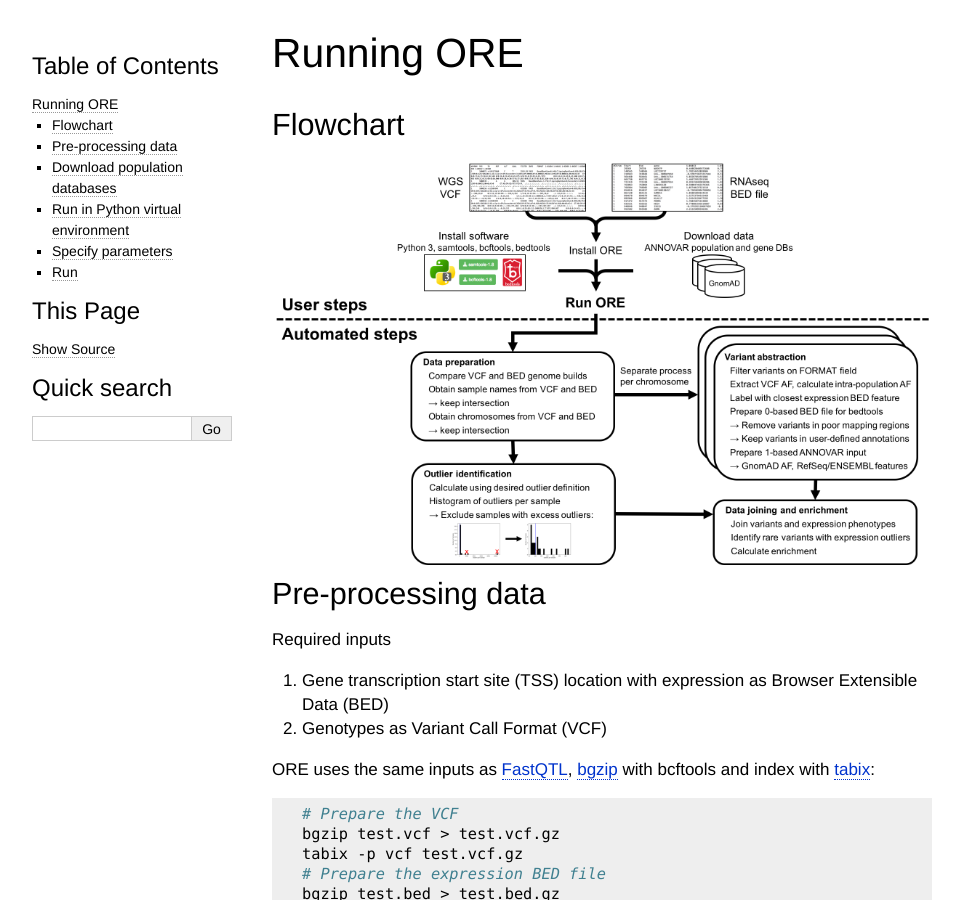
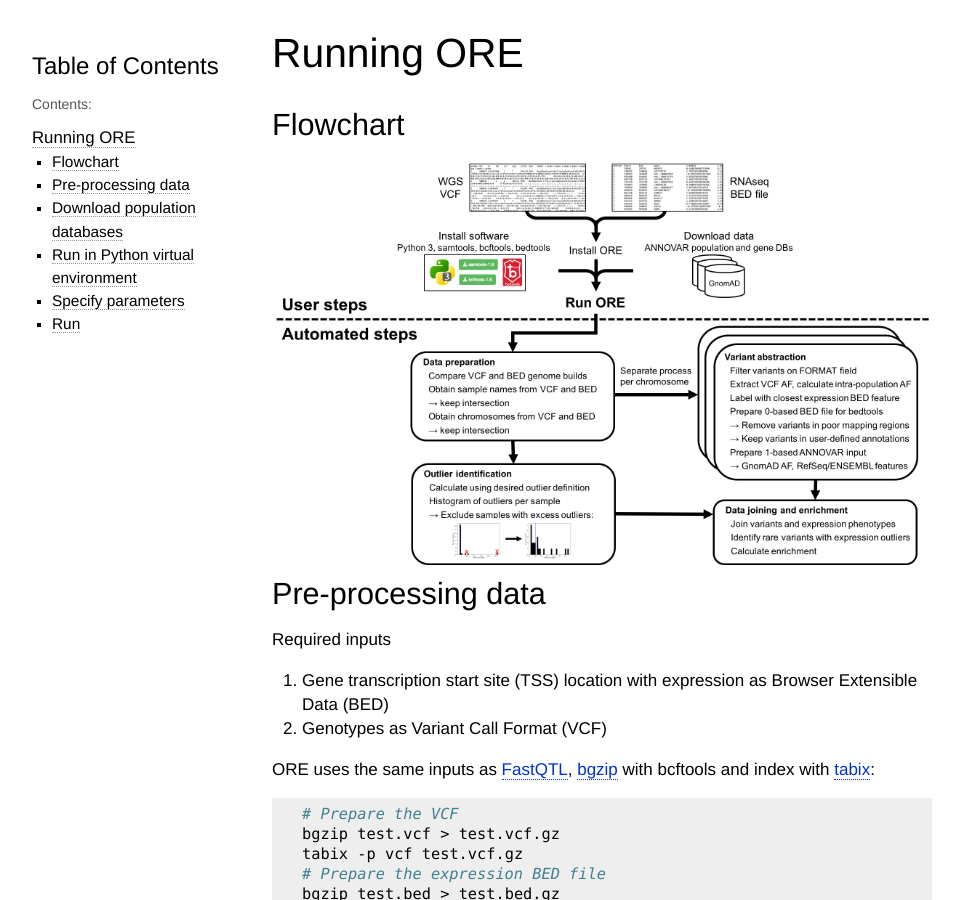
Before and after one commit to frichter/ore, a Sphinx documentation site: the page built from docs/run_ore.rst, in a window 1280 px wide and 900 px high. Shown: the whole window, without its empty margins (148-1111 px from the left). Built offline with Sphinx 7.4.7, drawn with Linux system fonts in a browser that asks for light colours; pages that are not in the unit, such as notebooks, are missing from menus.

Commit message:
updated docs

```diff
--- a/docs/conf.py
+++ b/docs/conf.py
@@ -123,15 +123,16 @@ html_static_path = ['_static']
 # html_sidebars = {'**': ['globaltoc.html', 'relations.html',
 #                         'sourcelink.html', 'searchbox.html']}
 
-# html_sidebars = {
-#     '**': [
-#         'about.html',
-#         'navigation.html',
-#         'relations.html',
-#         # 'searchbox.html',
-#         # 'donate.html',
-#     ]
-# }
+html_sidebars = {
+    '**': [
+        'globaltoc.html',
+        # 'about.html',
+        # 'navigation.html',
+        # 'relations.html',
+        # 'searchbox.html',
+        # 'donate.html',
+    ]
+}
 
 # -- Options for HTMLHelp output ---------------------------------------------
 
```
